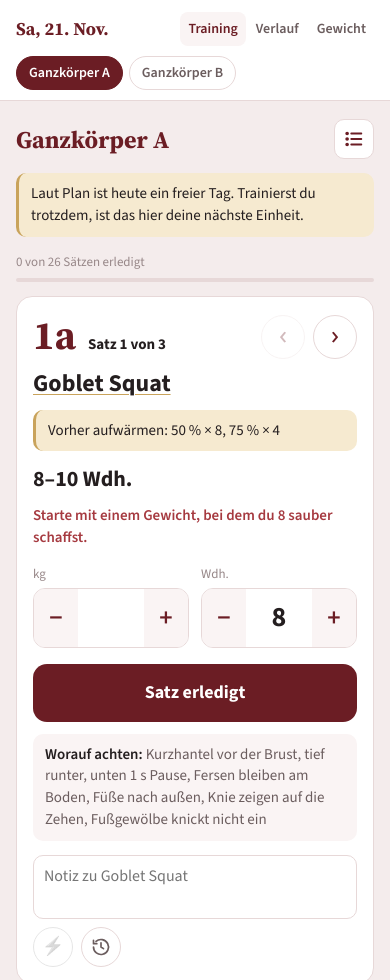
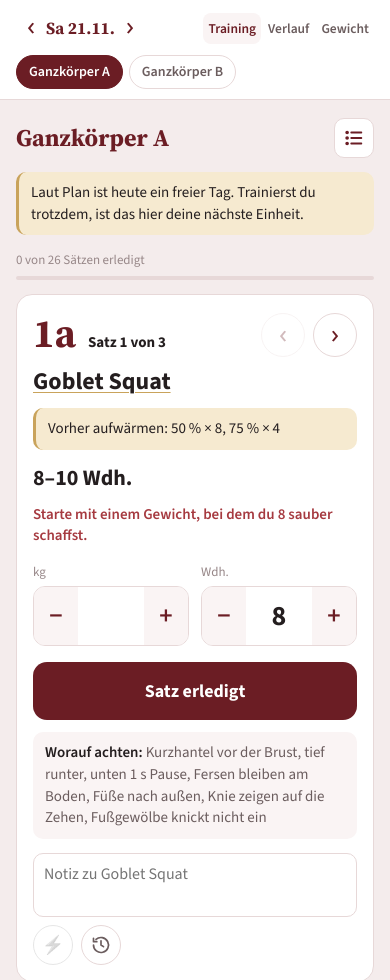
Before and after one commit to Kabbikj/Trainingsbuch, a plain HTML site: page index.html in a window 390 px wide. Shown: the top 980 px of the page. Drawn offline with Linux system fonts and the light colour scheme.

Commit message:
Add files via upload

```diff
--- a/index.html
+++ b/index.html
@@ -109,17 +109,19 @@ button, input, textarea { font: inherit; color: inherit; }
   font-family: var(--serif); font-weight: 700; font-size: 20px; color: var(--wine);
 }
 .date-btn small { font-family: var(--sans); font-weight: 400; font-size: 14px; color: var(--muted); }
-.date-btn input {
-  position: absolute; inset: 0; opacity: 0; width: 100%; height: 100%; cursor: pointer;
-}
+.date-nav { position: relative; display: flex; align-items: center; gap: 0; min-width: 0; }
+.day-arrow { width: 30px; height: 36px; border: 0; background: none; color: var(--wine); font-size: 26px; line-height: 1; cursor: pointer; padding: 0 0 4px; border-radius: 8px; flex: none; }
+.day-arrow:active { background: var(--surface-2); }
+.date-btn { white-space: nowrap; }
+.date-hidden { position: absolute; left: 30px; bottom: 0; width: 1px; height: 1px; opacity: 0; pointer-events: none; border: 0; padding: 0; }
 .tabs { display: flex; gap: 4px; }
 .tab {
   background: none; border: 0; cursor: pointer;
-  padding: 7px 8px; border-radius: 8px;
+  padding: 7px 7px; border-radius: 8px;
   font-weight: 600; font-size: 14px; color: var(--muted);
 }
 .tabs { gap: 2px; }
-@media (max-width: 420px) { .date-btn small { display: none; } .date-btn { font-size: 18px; } }
+@media (max-width: 420px) { .date-btn small { display: none; } .date-btn { font-size: 17px; } .tab { padding: 6px 5px; font-size: 13.5px; } .top-row { gap: 4px; } }
 .tab[aria-current="page"] { color: var(--wine); background: var(--surface-2); }
 .chips { display: flex; gap: 6px; overflow-x: auto; padding: 8px 0 10px; scrollbar-width: none; }
 .chips::-webkit-scrollbar { display: none; }
@@ -391,10 +393,12 @@ main { max-width: 720px; margin: 0 auto; padding: 18px 16px 120px; }
 <header class="top">
   <div class="top-inner">
     <div class="top-row">
-      <label class="date-btn" id="dateBtn">
-        <span id="dateLabel"></span><small id="dateSub"></small>
-        <input type="date" id="dateInput" aria-label="Datum wählen">
-      </label>
+      <div class="date-nav">
+        <button class="day-arrow" type="button" id="dayPrev" aria-label="Vorheriger Tag">‹</button>
+        <button class="date-btn" type="button" id="dateBtn" aria-label="Datum wählen"><span id="dateLabel"></span><small id="dateSub"></small></button>
+        <button class="day-arrow" type="button" id="dayNext" aria-label="Nächster Tag">›</button>
+        <input type="date" id="dateInput" class="date-hidden" tabindex="-1" aria-hidden="true">
+      </div>
       <nav class="tabs" aria-label="Ansicht">
         <button class="tab" type="button" data-view="heute">Training</button>
         <button class="tab" type="button" data-view="verlauf">Verlauf</button>
@@ -1551,7 +1555,8 @@ document.addEventListener('focusout', function () {
 });
 
 function renderTop() {
-  document.getElementById('dateLabel').textContent = fmtDay(S.date);
+  const dd = parseDate(S.date);
+  document.getElementById('dateLabel').textContent = window.innerWidth < 420 ? fmtDay(S.date).split(',')[0] + ' ' + dd.getDate() + '.' + (dd.getMonth() + 1) + '.' : fmtDay(S.date);
   document.getElementById('dateSub').textContent = S.date === todayStr() ? 'heute' : '';
   document.getElementById('dateInput').value = S.date;
   document.querySelectorAll('.tab').forEach(function (b) {
@@ -2585,16 +2590,23 @@ document.querySelectorAll('.tab').forEach(function (b) {
     render(); window.scrollTo(0, 0);
   });
 });
-document.getElementById('dateInput').addEventListener('change', function (ev) {
-  if (!ev.target.value) return;
+function setDate(d) {
+  if (!d || d === S.date) return;
   Object.keys(dirty).forEach(function (id) { if (dirty[id]) flush(id); });
-  S.date = ev.target.value; S.wid = null; S.userPicked = false; resetFocus(); S.view = 'heute'; setHash('');
+  S.date = d; S.wid = null; S.userPicked = false; resetFocus();
+  if (S.view === 'verlauf') { S.view = 'heute'; setHash(''); }
   render(); window.scrollTo(0, 0);
+}
+document.getElementById('dateInput').addEventListener('change', function (ev) { setDate(ev.target.value); });
+document.getElementById('dateBtn').addEventListener('click', function () {
+  const inp = document.getElementById('dateInput');
+  inp.value = S.date;
+  if (typeof inp.showPicker === 'function') { try { inp.showPicker(); return; } catch (err) { /* weiter unten */ } }
+  inp.focus(); inp.click();
 });
-document.getElementById('dateInput').addEventListener('click', function (ev) {
-  const inp = ev.target;
-  if (typeof inp.showPicker === 'function') { try { inp.showPicker(); } catch (err) { /* nichts */ } }
-});
+document.getElementById('dayPrev').addEventListener('click', function () { setDate(addDays(S.date, -1)); });
+document.getElementById('dayNext').addEventListener('click', function () { setDate(addDays(S.date, 1)); });
+window.addEventListener('resize', function () { renderTop(); });
 
 fromHash();
 render();
```
